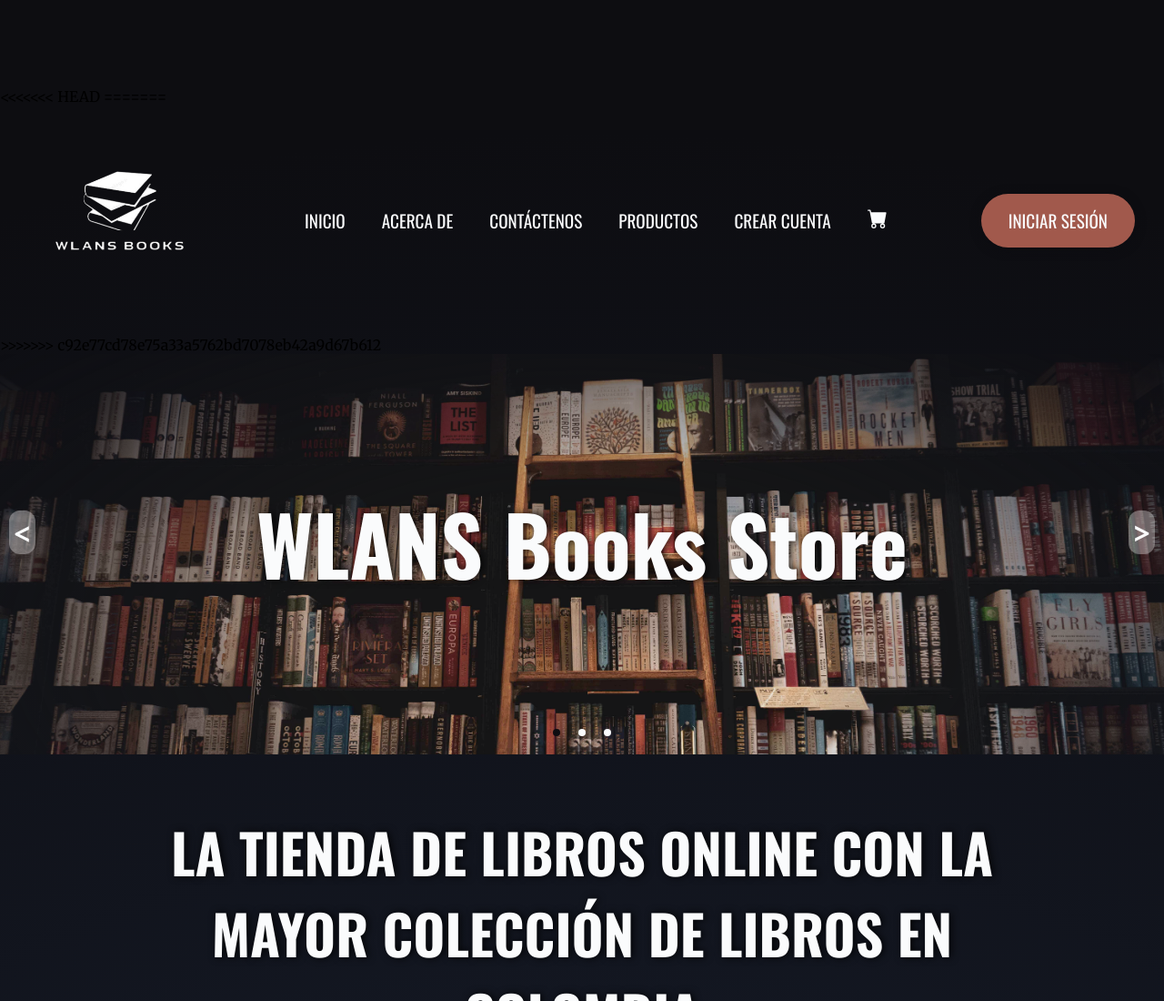
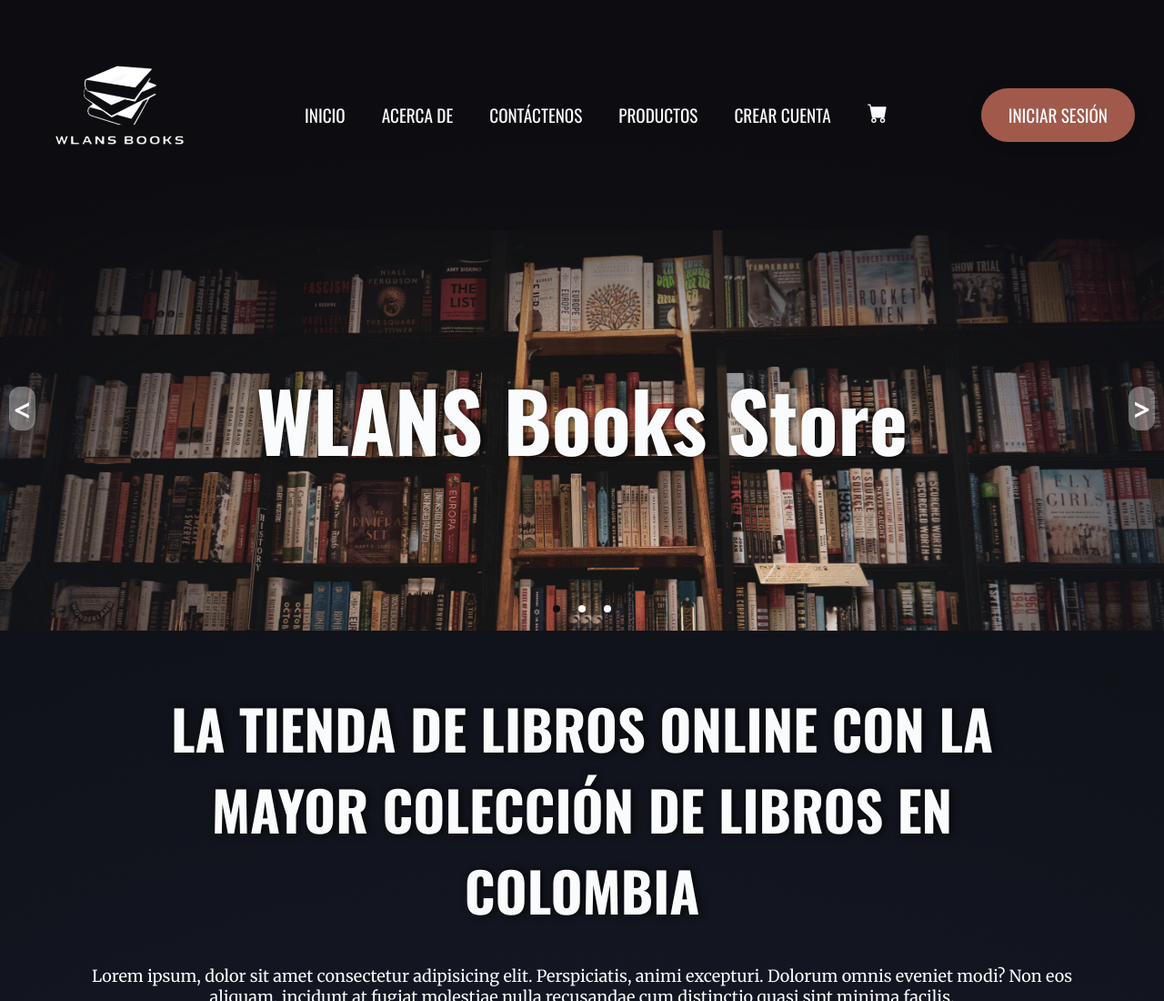
Before and after one commit to WilmaraRuizD/WLANS-BOOK-store, a plain HTML site: page Frontend/index.html in a window 1280 px wide. Shown: the top 1100 px of the page at 91% size. Drawn offline with nearby package versions, Linux system fonts and the light colour scheme; grey boxes are pictures that could not be loaded.

Commit message:
delate componet nav

```diff
--- a/Frontend/index.html
+++ b/Frontend/index.html
@@ -27,11 +27,7 @@
 
 <body >
 <!-- header importado -->
-<header class="header"></header>
 
-
-<<<<<<< HEAD
-=======
     <!-- Header NAV -->
     <header>
         <a class="logo" href="./index.html"><img src="./src/assets/img/LogoWLANS.png" alt="Logo WLANS Books Store"></a>
@@ -47,12 +43,12 @@
                             <path
                                 d="M0 1.5A.5.5 0 0 1 .5 1H2a.5.5 0 0 1 .485.379L2.89 3H14.5a.5.5 0 0 1 .491.592l-1.5 8A.5.5 0 0 1 13 12H4a.5.5 0 0 1-.491-.408L2.01 3.607 1.61 2H.5a.5.5 0 0 1-.5-.5zM5 12a2 2 0 1 0 0 4 2 2 0 0 0 0-4zm7 0a2 2 0 1 0 0 4 2 2 0 0 0 0-4zm-7 1a1 1 0 1 1 0 2 1 1 0 0 1 0-2zm7 0a1 1 0 1 1 0 2 1 1 0 0 1 0-2z" />
                         </svg> </a></li>
-            </ul>
+        </ul>
         </nav>
         <a class="cta" href="#">Iniciar sesión</a>
         <p class="menu cta">Menu</p>
     </header>
->>>>>>> c92e77cd78e75a33a5762bd7078eb42a9d67b612
+
     <div class="overlay">
         <a class="close">&times;</a>
         <div class="overlay__content">
```
